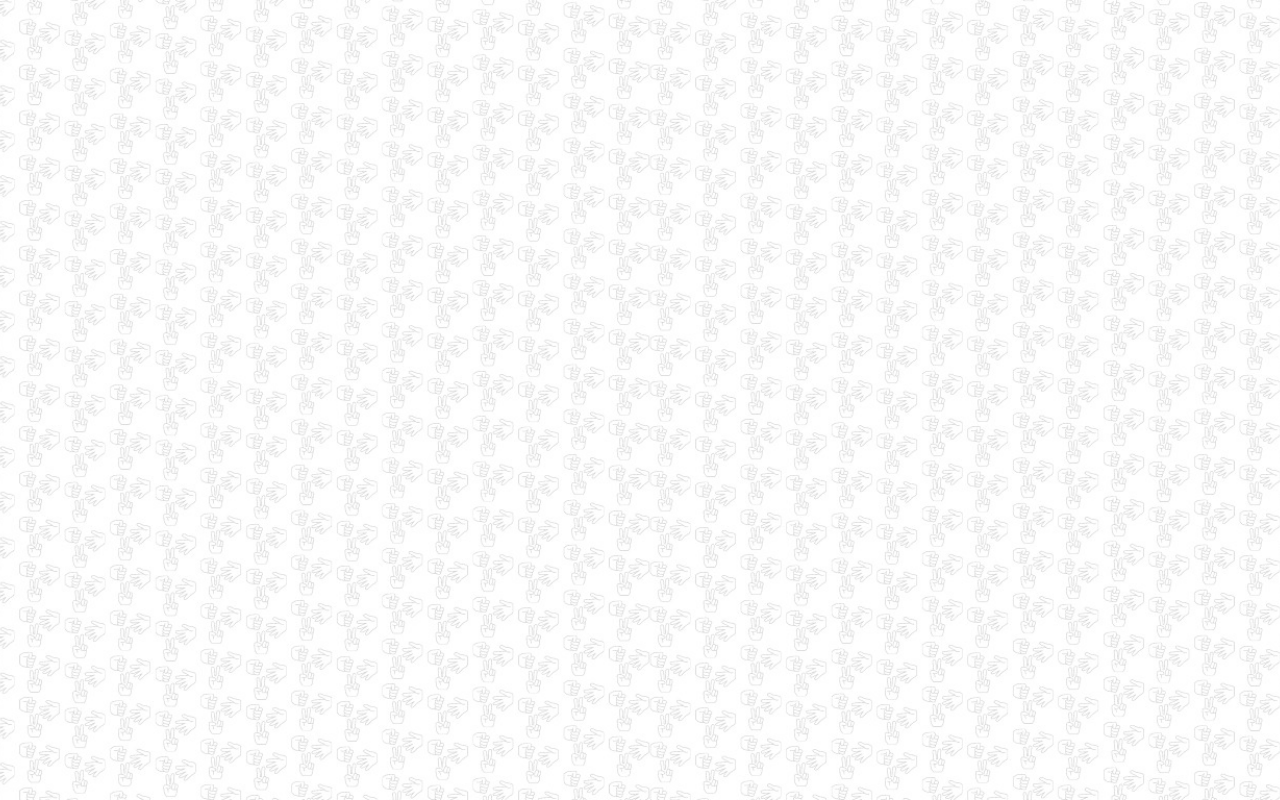
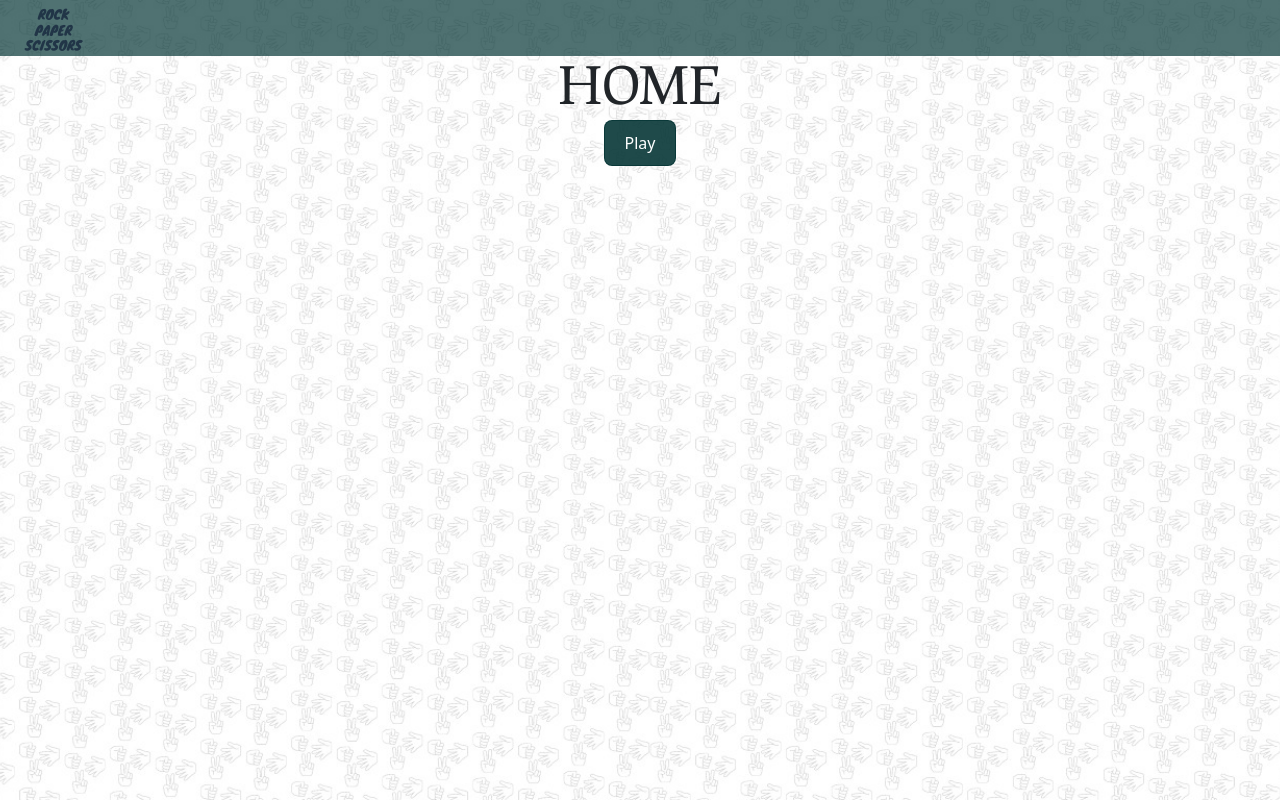
Before and after one commit to scottfzd/rock-paper-scissors, a React app: page /home in a window 1280 px wide. Before the commit this address had no page. Built offline with nearby package versions, Linux system fonts and the light colour scheme; the HTML template or start-up script is replaced by a standard one.

Commit message:
add Navbar component

```diff
--- a/src/App.css
+++ b/src/App.css
@@ -95,8 +95,8 @@
 }
 
 nav {
-  height: 59px;
-  background-color: aliceblue;
+  height: 56px;
+  background-color: rgba(7, 55, 55, 0.7);
 }
 
 nav .icon {
@@ -195,7 +195,8 @@
     45deg, #e0f2f1, #ffffff
   );
   color: rgba(7, 55, 55, 0.9);
-  border: 1px solid rgb(7, 55, 55, 0.9);
+  /* border: 1px solid rgb(7, 55, 55, 0.9); */
+  border: none;
 }
 
 .option.selected {
@@ -240,14 +241,14 @@
   align-items: center;
 }
 
-.modal-content Button {
+/* .modal-content Button {
   margin-top: 31px;
   background: linear-gradient(
     175deg, #e0f2f1, #ffffff
   );
   color: rgba(7, 55, 55, 0.9);
   border: 1px solid rgb(7, 55, 55, 0.9);
-}
+} */
 
 .modal-body {
   background: linear-gradient(
@@ -268,3 +269,36 @@
 .homelink:hover {
   color: #213547;;
 }
+
+
+.play-button {
+  border: 1px solid rgb(7, 55, 55, 0.9);
+  background-color: rgba(7, 55, 55, 0.9);
+  color: white;
+}
+
+.play-button:hover {
+  border: none;
+  background: linear-gradient(
+    45deg, #e0f2f1, #ffffff);
+  color: rgb(7, 55, 55, 0.9);;
+}
+
+.custom-modal-button.btn.btn-primary:hover {
+  border: none;
+  background: linear-gradient(
+    45deg, #e0f2f1, #ffffff);
+  color: rgb(7, 55, 55, 0.9);
+}
+
+.modal-content Button {
+  /* margin-top: 31px;
+  background-color: rgba(7, 55, 55, 0.9);
+  color: white;
+  border: none; */
+
+  border: none;
+  background: linear-gradient(
+    45deg, #e0f2f1, #ffffff);
+  color: rgb(7, 55, 55, 0.9);
+}
--- a/src/App.jsx
+++ b/src/App.jsx
@@ -6,14 +6,18 @@
 import { BrowserRouter as Router, Routes, Route } from 'react-router-dom';
 
 import GameInterface from './pages/GameInterface';
+import Navbar from './components/Navbar';
+import HomePage from './pages/HomePage';
 
 function App() {
 
   return (
     <>
       <Router>
+        <Navbar />
         <Routes>
           <Route path='/' element={<GameInterface />} />
+          <Route path='/home' element={<HomePage />} />
         </Routes>
       </Router>
     </>
--- /dev/null
+++ b/src/components/Navbar.jsx
@@ -0,0 +1,16 @@
+import React from 'react';
+import { Link } from 'react-router-dom';
+
+function Navbar() {
+    return (
+        <nav>
+            <Link to='/home' className="homelink">
+                <div className="icon">
+                    <h3>ROCK <br />PAPER <br />SCISSORS</h3>
+                </div>
+            </Link>
+        </nav>
+    );
+}
+
+export default Navbar;
--- a/src/pages/GameInterface.jsx
+++ b/src/pages/GameInterface.jsx
@@ -141,15 +141,6 @@
 
     return (
         <>
-
-        <nav>
-            <Link to='/' className="homelink">
-                <div className="icon">
-                    <h3>ROCK <br />PAPER <br />SCISSORS</h3>
-                </div>
-            </Link>
-        </nav>
-
         <div className="top-board">
             {results && <h4>{results}</h4>}
             <h2>ROUND {rounds}</h2>
--- /dev/null
+++ b/src/pages/HomePage.jsx
@@ -0,0 +1,21 @@
+import React from "react";
+import { useNavigate } from 'react-router-dom';
+
+function HomePage() {
+
+    const navigate = useNavigate();
+
+    const handleClick = () => {
+
+        navigate('/');
+    }
+
+    return (
+        <>
+        <h1 style={{fontFamily: 'Prociono'}}>HOME</h1>
+        <button onClick={handleClick} className="play-button">Play</button>
+        </>
+    );
+}
+
+export default HomePage;
```
